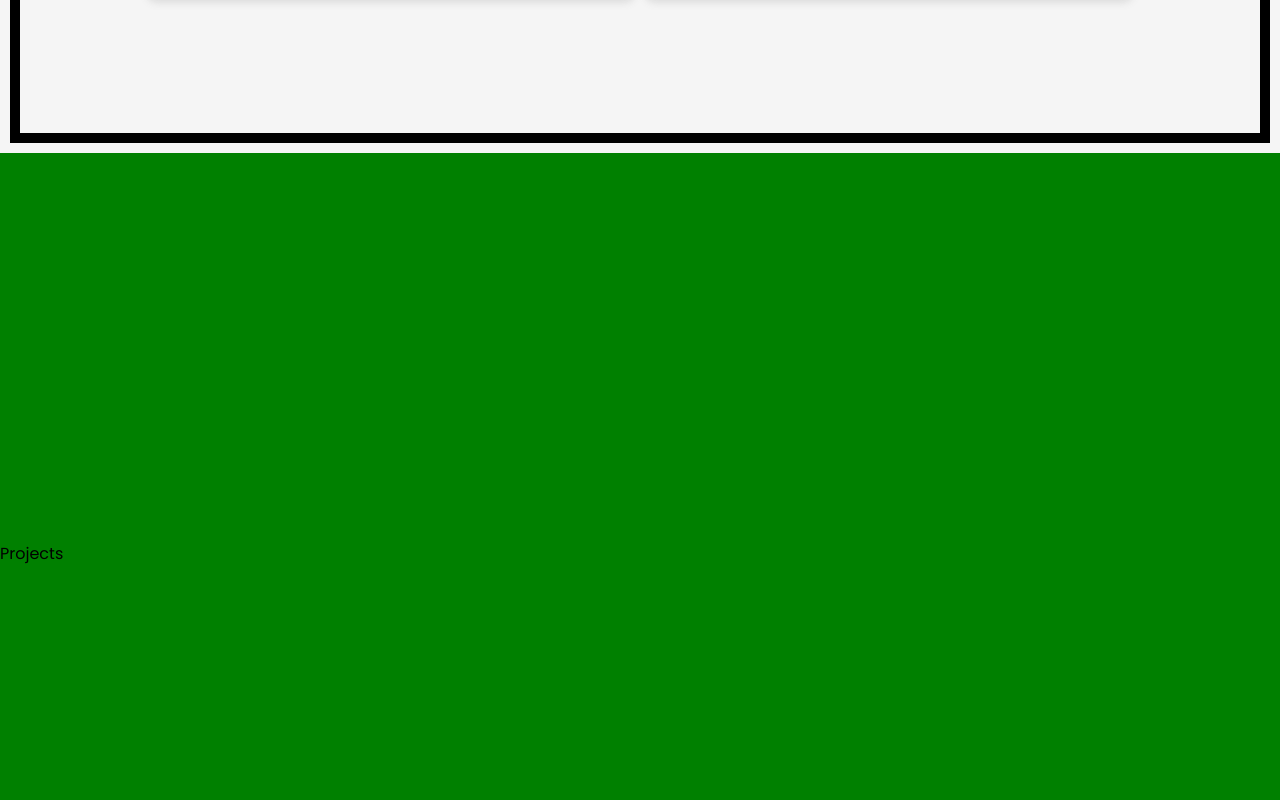
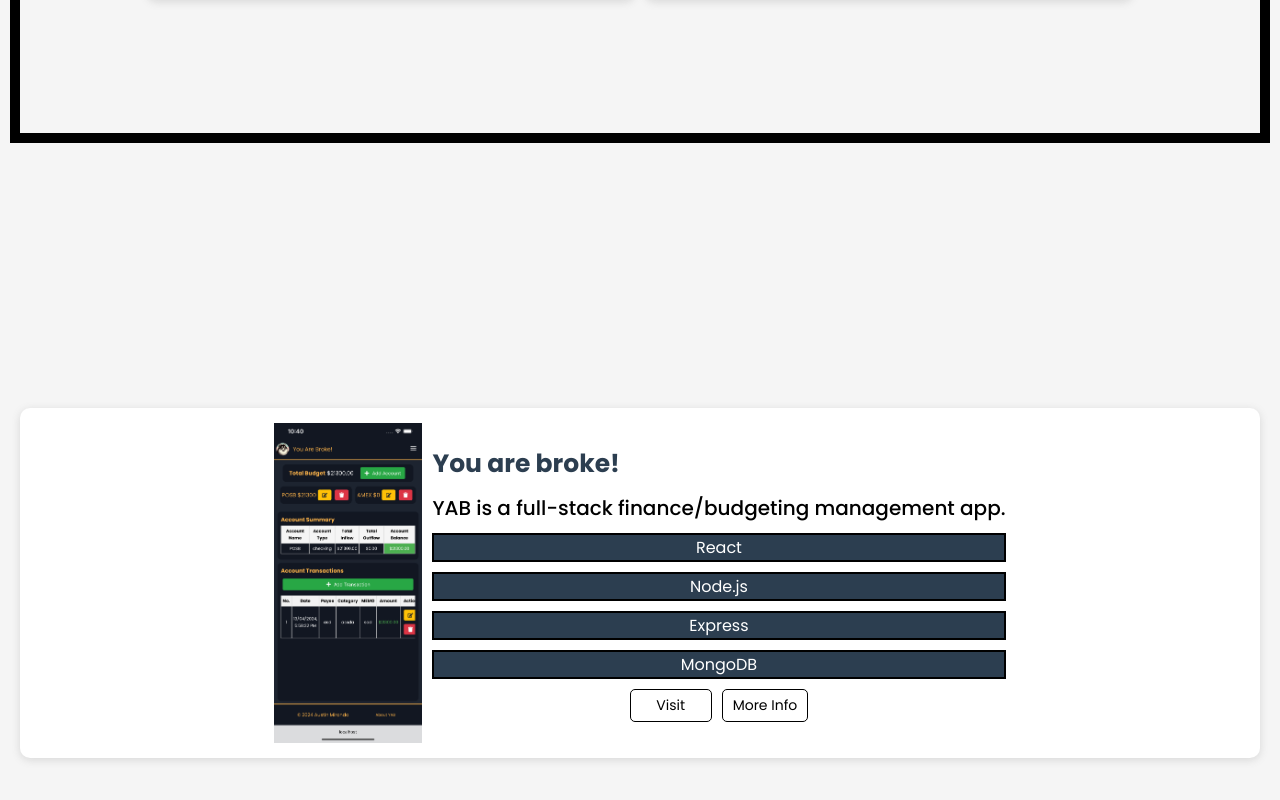
Before and after one commit to TarokoDev/ANSM-Portfolio, a React (Vite) app in the folder frontend/: page / in a window 1280 px wide. Shown: the part 1447-2247 px from the top of the page. Built offline with nearby package versions, Linux system fonts and the light colour scheme.

Commit message:
Added projects section

```diff
--- a/frontend/src/components/pages/projects/Projects.jsx
+++ b/frontend/src/components/pages/projects/Projects.jsx
@@ -4,8 +4,72 @@ export default function Projects() {
     return (
         <>
             <div className={styles.container}>
-                <div className="header">Projects</div>
-                <div className="body"></div>
+                <div className={styles.component}>
+                    <div className={styles.project}>
+                        <div className={styles.image}>
+                            <img
+                                src="/yab.png"
+                                alt="YAB"
+                                className={styles.image}
+                            />
+                        </div>
+                        <div className={styles.description}>
+                            <div className={styles.title}>You are broke!</div>
+                            <div className={styles.summary}>
+                                YAB is a full-stack finance/budgeting management
+                                app.
+                            </div>
+                            <div className={styles.stack}>
+                                <div>React</div>
+                                <div>Node.js</div>
+                                <div>Express</div>
+                                <div>MongoDB</div>
+                            </div>
+                            <div className={styles.buttons}>
+                                <a
+                                    href="https://youarebroke.netlify.app"
+                                    className={styles.button}
+                                    target="_blank"
+                                >
+                                    Visit
+                                </a>
+                                <a
+                                    href="https://youarebroke.netlify.app/about"
+                                    className={styles.button}
+                                    target="_blank"
+                                >
+                                    More Info
+                                </a>
+                            </div>
+                        </div>
+                    </div>
+
+                    {/* <div className={styles.project}>
+                        <div className={styles.image}>
+                            <img
+                                src="/yab.png"
+                                alt="YAB"
+                                className={styles.image}
+                            />
+                        </div>
+                        <div className={styles.description}>
+                            <div className={styles.title}>Kimchinc</div>
+                            <div className={styles.summary}>
+                                Kimchinc is a delivery management app.
+                            </div>
+                            <div className={styles.stack}>
+                                <div>React</div>
+                                <div>Node.js</div>
+                                <div>Express</div>
+                                <div>MongoDB</div>
+                            </div>
+                            <div className={styles.buttons}>
+                                <button>Visit</button>
+                                <button>More Info</button>
+                            </div>
+                        </div>
+                    </div> */}
+                </div>
             </div>
         </>
     );
--- a/frontend/src/components/pages/projects/Projects.module.css
+++ b/frontend/src/components/pages/projects/Projects.module.css
@@ -1,8 +1,114 @@
+ /* Mobile Screen */
 .container {
-    background-color: green; /* or 'brown' for About */
+    height: 100%;
+    width: 100%;
+    display: flex;
+    flex-direction: column;
+    padding: 10px;
+    box-sizing: border-box;
+    background-color: whitesmoke;
+
+}
+
+.component {
+    gap: 20px; /* Increased gap between sections */
+    margin-top: 60px;
     height: 100%;
     display: flex;
     flex-direction: column;
+    align-items: center;
     justify-content: center;
-    align-items: flex-start; /* or 'center' for different alignment needs */
+    /* border: 5px solid black; */
+    padding: 10px;
+    background-color: whitesmoke;
+    box-sizing: border-box;
+
 }
+
+.project {
+    width: 100%;
+    display: flex;
+    flex-direction: row;
+    justify-content: center;
+    align-items: center;
+    gap: 10px;
+    height: 50%;
+    box-sizing: border-box;
+    padding: 10px;
+    background-color: white;
+    border-radius: 10px;
+    box-shadow: var(--box-shadow);
+}
+
+.image {
+    height: 320px;
+}
+
+img {
+    object-fit: cover;
+    border-radius: 0;
+    box-shadow: none;
+}
+
+.description {
+    display: flex;
+    flex-direction: column;
+    gap: 10px;
+
+}
+
+.title {
+    font-size: 25px;
+    font-weight: 700;
+    color: var(--primary-color);
+}
+
+.summary {
+    font-size: 20px;
+    font-weight: 500;
+    color: var(--text-color);
+
+}
+
+.stack {
+    display: flex;
+    flex-direction: column;
+    gap: 10px;
+}
+
+.stack div {
+    border: 2px solid black;
+    gap: 10px;
+    text-align: center;
+    background-color: var(--primary-color);
+    color: white;
+}
+
+.buttons {
+    display: flex;
+    flex-direction: row;
+    align-items: center;
+    justify-content: center;
+    gap: 10px;
+}
+
+.button {
+    min-width: 60px;
+    display: inline-block;
+    padding: 5px 10px;
+    background-color: white;
+    color: black;
+    text-align: center;
+    border: 1px solid black;
+    border-radius: 5px;
+    text-decoration: none;
+    font-size: 14px;
+    transition: background-color 0.3s, color 0.3s;
+}
+
+.button:hover, .button:focus {
+    background-color: red;
+    border: 1px solid red;
+    color: #ffffff;
+    outline: none;
+}
```
Also changed, not shown: frontend/public/yab.png (added).
